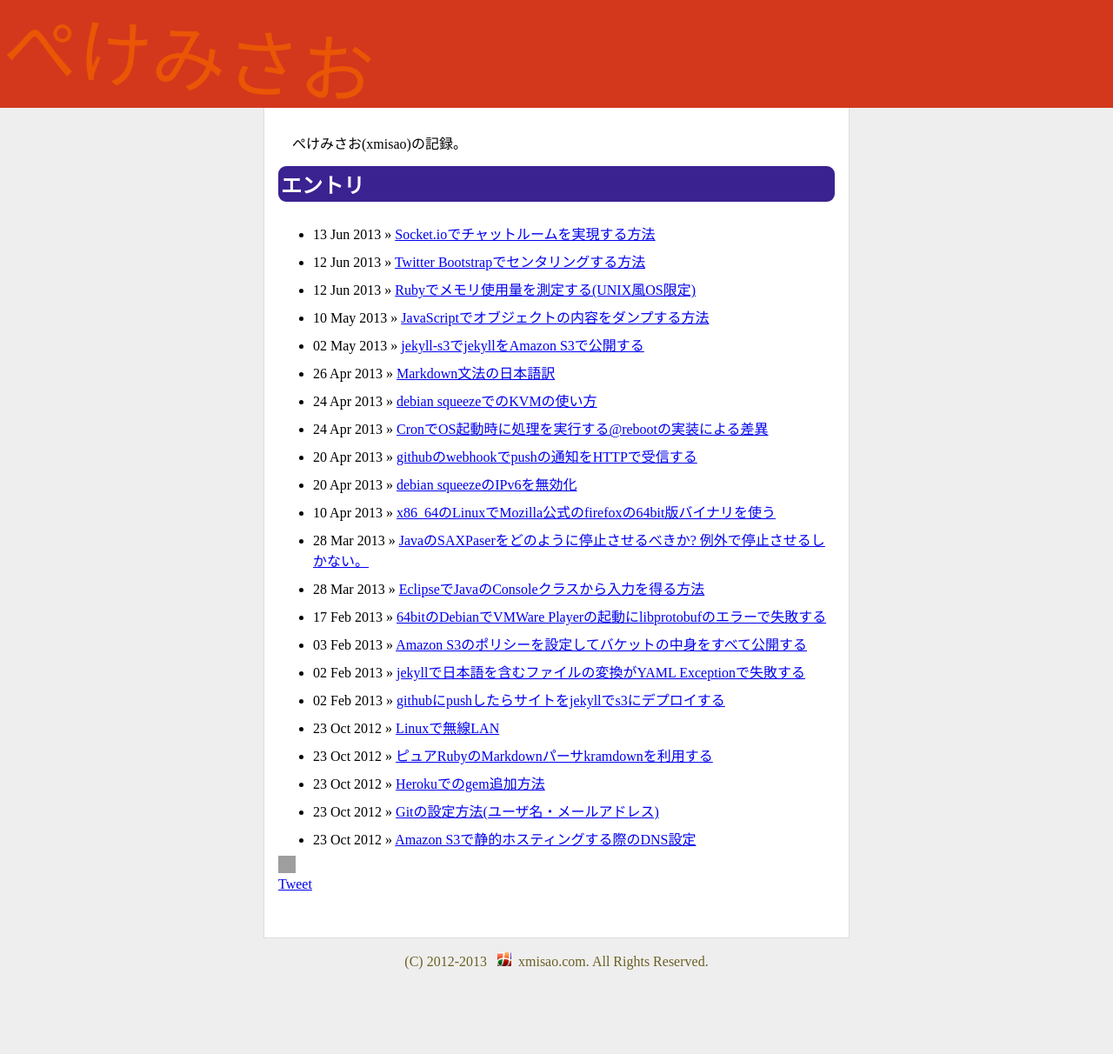
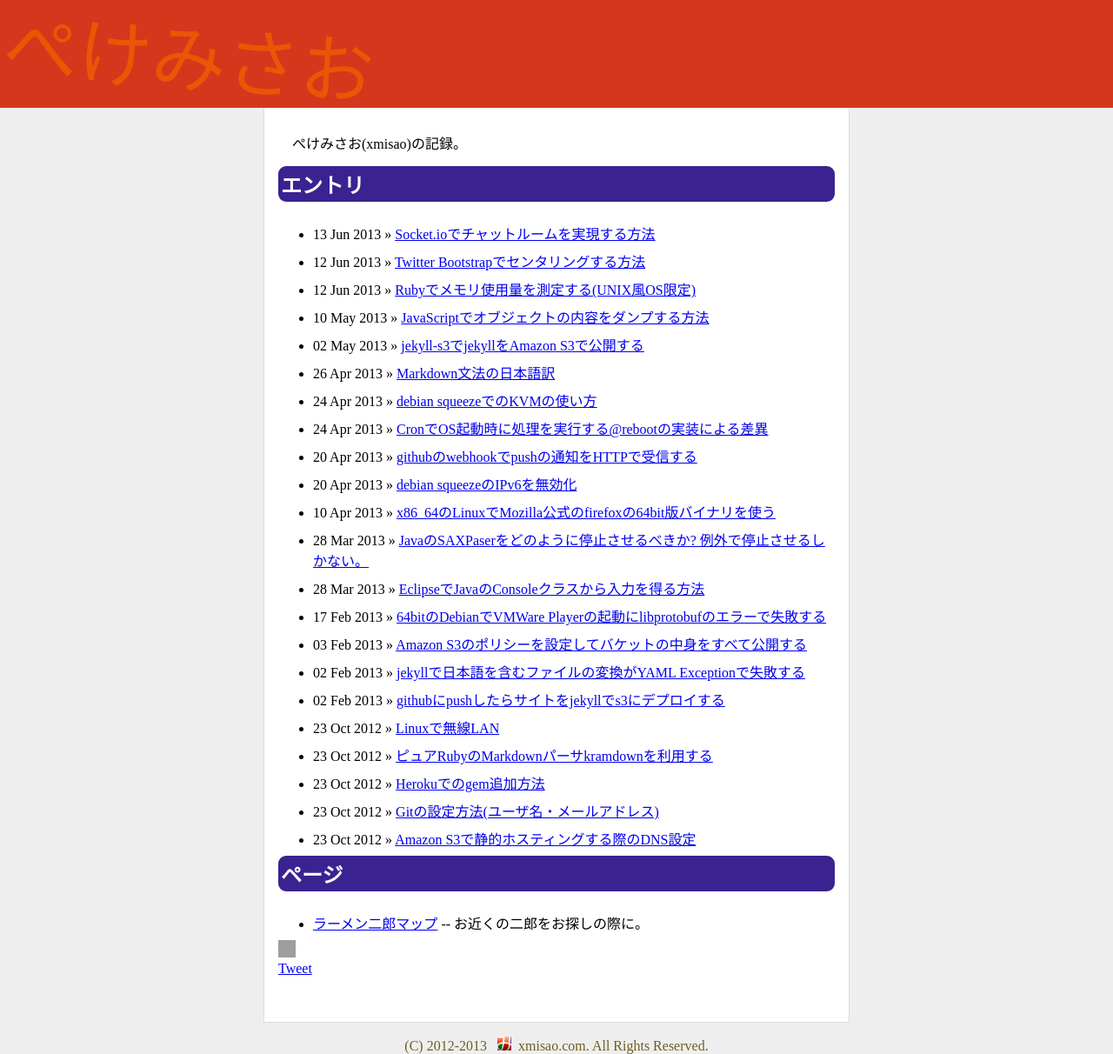
Before and after one commit to xmisao/www, a Jekyll site: the page built from index.md, in a window 1280 px wide. Shown: the whole page at 87% size. Built offline with Jekyll 4.4.1, drawn with Linux system fonts in a browser that asks for light colours; comment, search, counter and statistics services are not loaded; before the commit the page ends 1115 px from its top, so only the background shows below that; grey boxes are pictures that could not be loaded.

Commit message:
add link to jiro map

```diff
--- a/index.md
+++ b/index.md
@@ -9,3 +9,8 @@ layout: default
     <li><span>{{ post.date | date_to_string }}</span> &raquo; <a href="{{ BASE_PATH }}{{ post.url }}">{{ post.title }}</a></li>
   {% endfor %}
 </ul>
+
+# ページ
+<ul class="posts">
+	<li><a href="/jirorian/">ラーメン二郎マップ</a> -- お近くの二郎をお探しの際に。</li>
+</ul>
```
